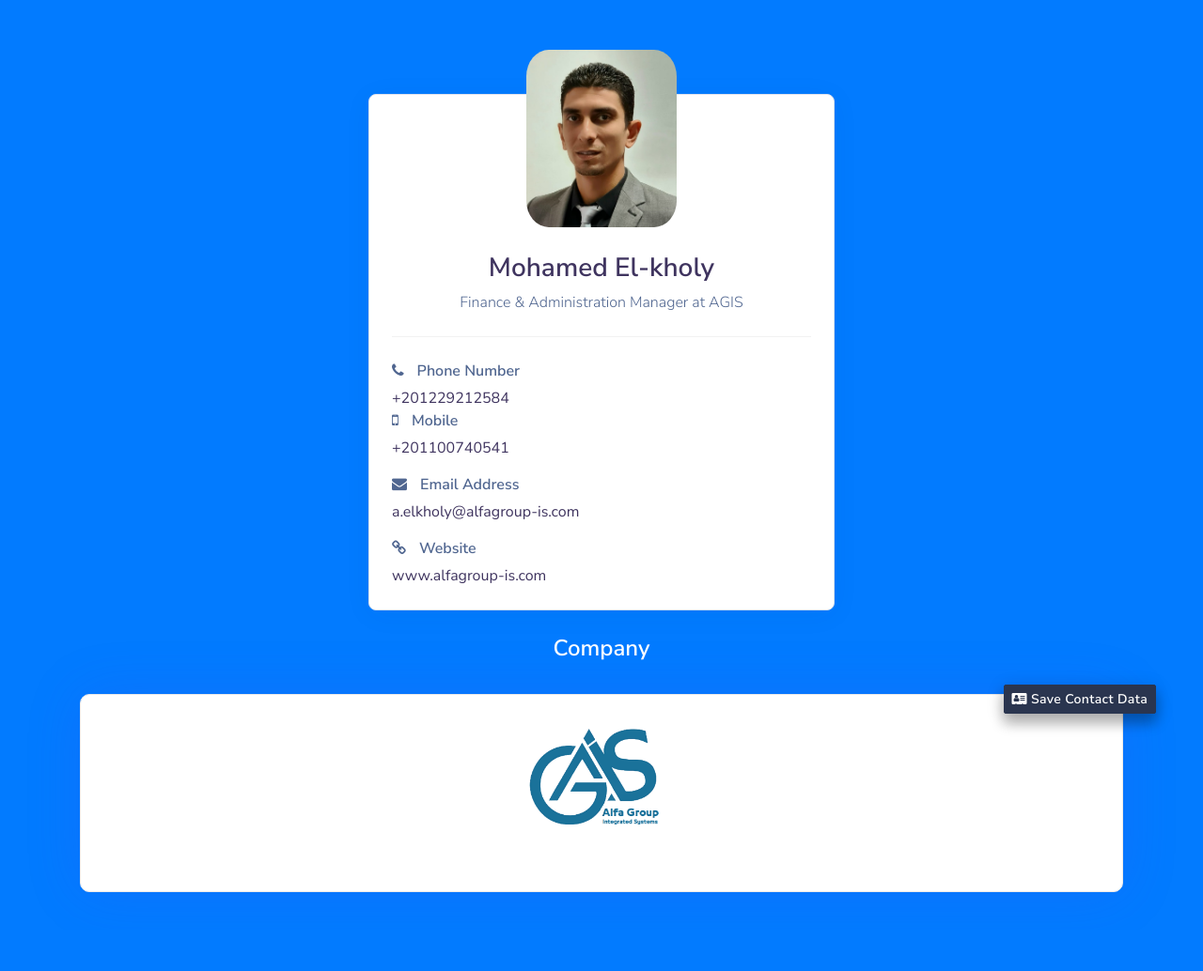
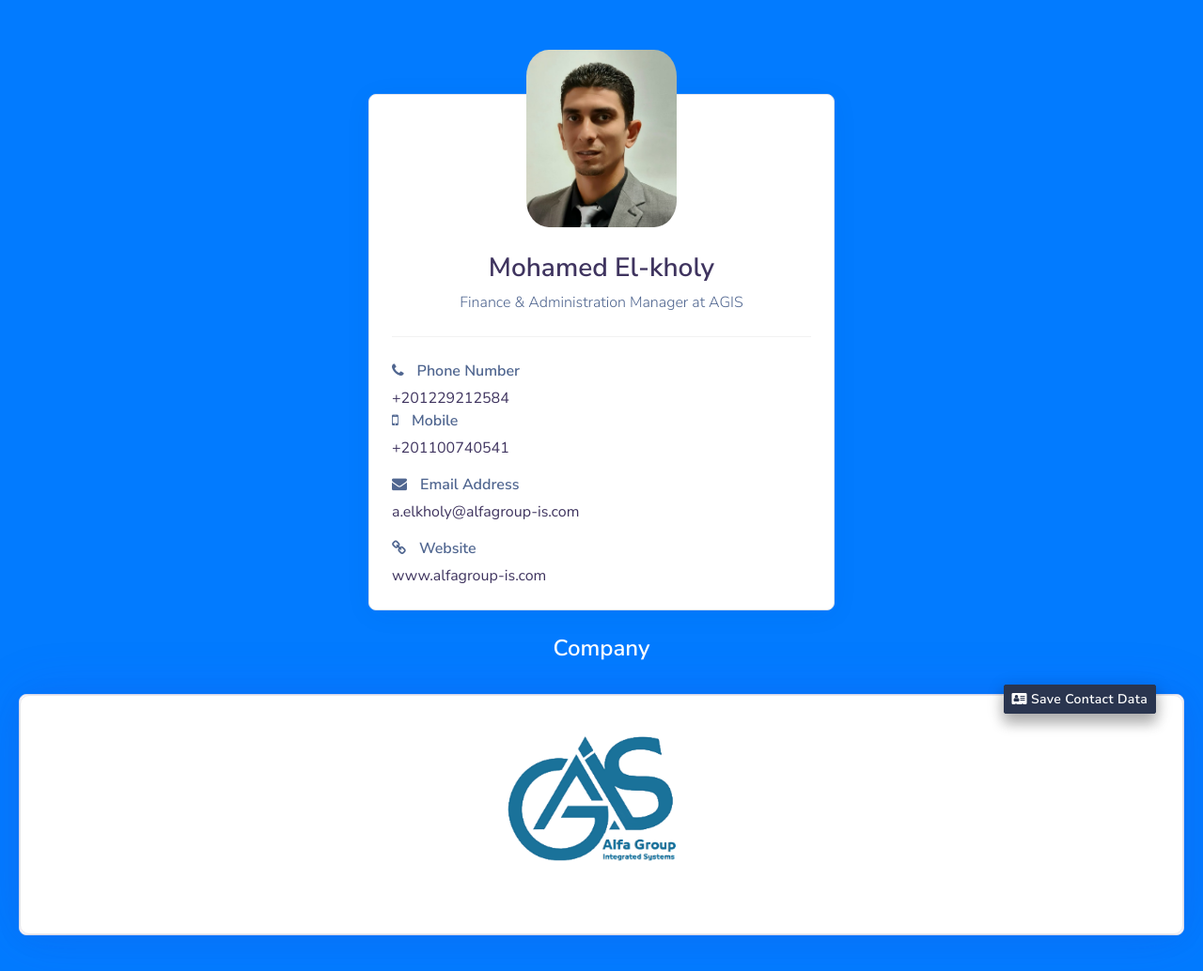
Before and after one commit to mohammed-elkholy/card, a plain HTML site: page index.html in a window 1280 px wide. Shown: the whole page at 94% size. Before the commit the page ends 990 px from the top, so only its background shows below. Drawn offline with nearby package versions, Linux system fonts and the light colour scheme.

Commit message:
Add files via upload

```diff
--- a/index.html
+++ b/index.html
@@ -121,12 +121,12 @@
     Company  </h4>
 </div>
 <div class="process-scetion">
- <div class="container" style="padding: 0px;">
+ <div class="card shadow-soft border-light">
      <div class="justify-content-center">
-         <div class="col-md-12">
+         <div class="col-md-12" style="padding: 0px;">
              <div class="social-bar">
-                 <div class="social-icons mb-3 iconpad text-center">
-              <img src="agis_logo.png" class="card-title" alt="image" style="border-radius: 15%!important;width: 200; hieght: 280;">
+                 <div class="social-icons mb-3 iconpad text-center"-->
+              <img src="agis_logo.png" class="card-title" alt="image" style="width: 260; hieght: 320;">
                                         <!--a href="https://www.facebook.com/share/sDiQ6UnLvsf3s1Em/?mibextid=qi2Omg" target="_blank" class="slider-nav-item"><i class="fa fa-facebook Facebook-color" style="position: relative;top: 14px;"></i></a>
                                         <a href="https://www.linkedin.com/in/mohammed-elkholy-771a7a220/" target="_blank" class="slider-nav-item"><i class="fa fa-linkedin Linkedin-color" style="position: relative;top: 14px;"></i></a>
                                         <a href="https://www.instagram.com/mohamed_elkhoky?igsh=MXJmZGgwODJlZWdlOA==" target="_blank" class="slider-nav-item"><i class="fa fa-instagram Instagram-color" style="position: relative;top: 14px;"></i></a-->
```
